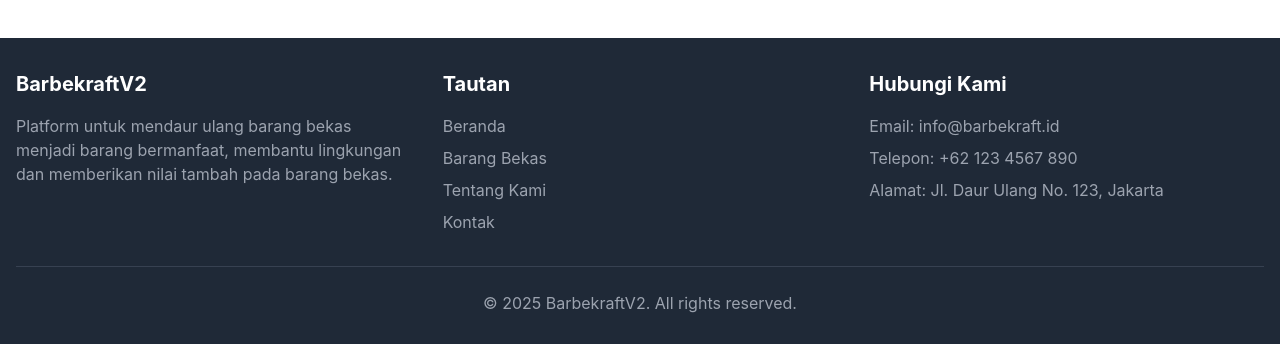
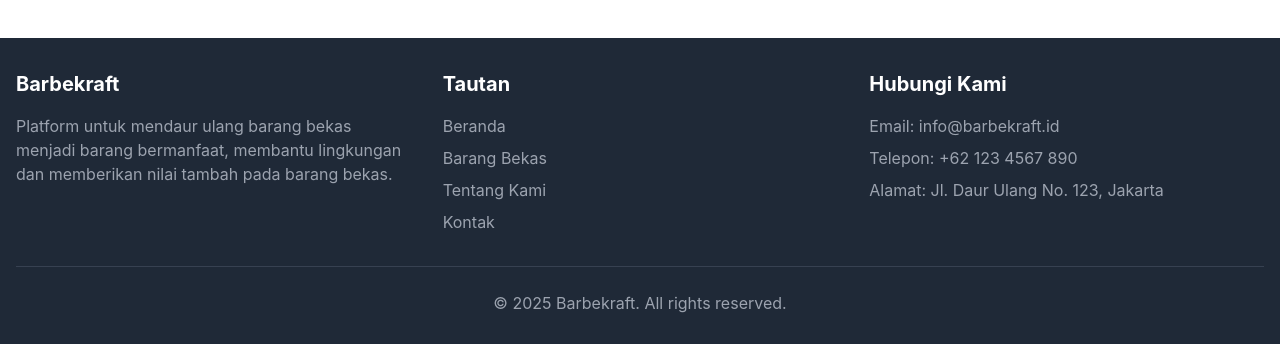
Before and after one commit to grnlogic/BarbekraftV2, a React (Create React App) app: page / in a window 1280 px wide. Shown: the part 4572-4916 px from the top of the page. Built offline with nearby package versions, Linux system fonts and the light colour scheme; no server answers.

Commit message:
update hapus V2

```diff
--- a/src/components/Layout/Footer.tsx
+++ b/src/components/Layout/Footer.tsx
@@ -6,7 +6,7 @@
       <div className="container mx-auto px-4">
         <div className="grid grid-cols-1 md:grid-cols-3 gap-8">
           <div>
-            <h3 className="text-xl font-bold mb-4">BarbekraftV2</h3>
+            <h3 className="text-xl font-bold mb-4">Barbekraft</h3>
             <p className="text-gray-400">
               Platform untuk mendaur ulang barang bekas menjadi barang
               bermanfaat, membantu lingkungan dan memberikan nilai tambah pada
@@ -52,7 +52,7 @@
 
         <div className="border-t border-gray-700 mt-8 pt-6 text-center text-gray-400">
           <p>
-            &copy; {new Date().getFullYear()} BarbekraftV2. All rights reserved.
+            &copy; {new Date().getFullYear()} Barbekraft. All rights reserved.
           </p>
         </div>
       </div>
```
Also changed, not shown: src/pages/WasteStatistics.tsx (line endings or trailing spaces).
